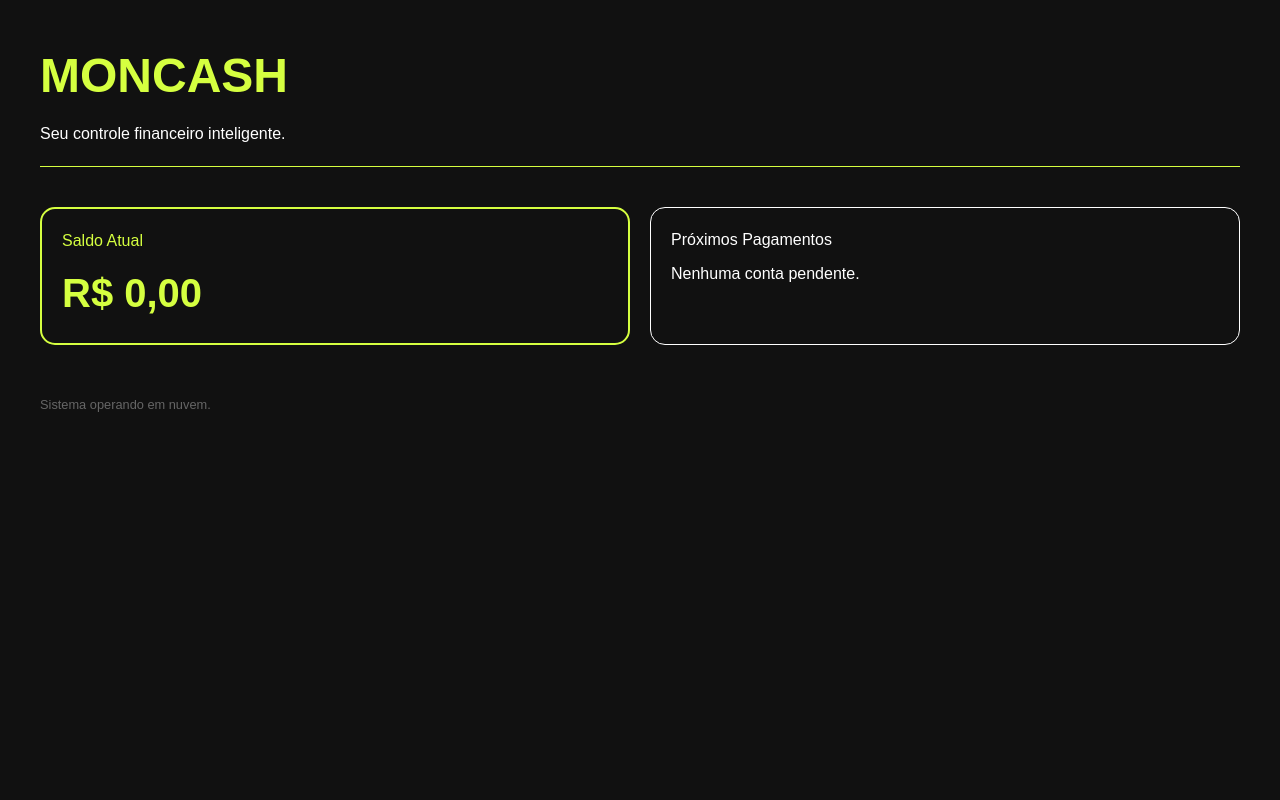
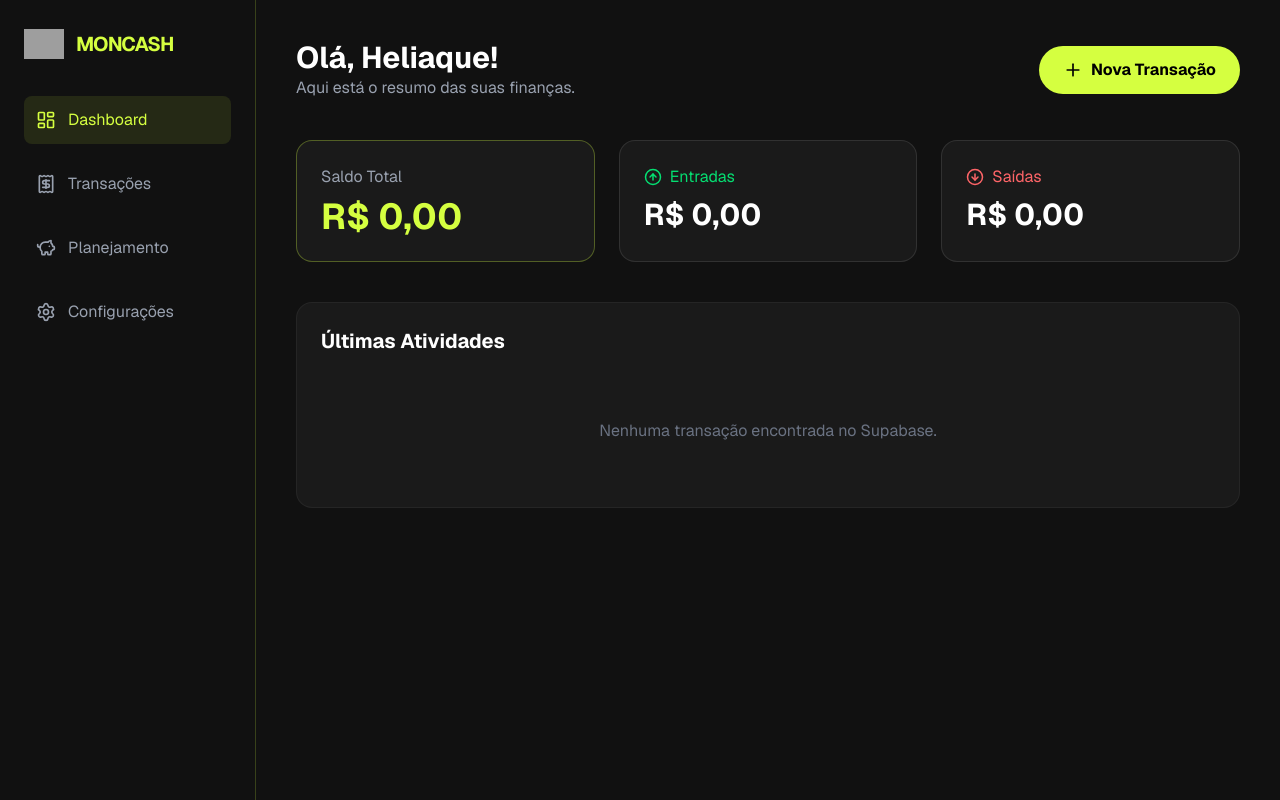
Before and after one commit to heliaquelima-92/moncash, a Next.js app: page / in a window 1280 px wide. Built offline with nearby package versions, Linux system fonts and the light colour scheme; grey boxes are pictures that could not be loaded.

Commit message:
Dashboard real com logo por link e ícones

```diff
--- a/package.json
+++ b/package.json
@@ -10,6 +10,7 @@
   },
   "dependencies": {
     "@supabase/supabase-js": "^2.105.4",
+    "lucide-react": "^1.14.0",
     "next": "16.2.6",
     "react": "19.2.4",
     "react-dom": "19.2.4"
--- a/src/app/page.tsx
+++ b/src/app/page.tsx
@@ -1,29 +1,75 @@
 import React from 'react';
+import { LayoutDashboard, Receipt, PiggyBank, Settings, Plus, ArrowUpCircle, ArrowDownCircle } from 'lucide-react';
 
 export default function Home() {
+  // SUBSTITUA O LINK ABAIXO PELO LINK DA LOGO QUE VOCÊ ME MANDOU
+  const logoUrl = "LINK_DA_SUA_LOGO_AQUI";
+
   return (
-    <div style={{ backgroundColor: '#111111', color: '#D5FF40', minHeight: '100vh', padding: '40px', fontFamily: 'sans-serif' }}>
-      <header style={{ borderBottom: '1px solid #D5FF40', paddingBottom: '20px', marginBottom: '40px' }}>
-        <h1 style={{ fontSize: '3rem', fontWeight: 'bold', margin: 0 }}>MONCASH</h1>
-        <p style={{ color: '#ffffff', margin: '10px 0 0 0' }}>Seu controle financeiro inteligente.</p>
-      </header>
+    <div className="flex min-h-screen bg-[#111111] text-white font-sans">
+      {/* Sidebar - Barra Lateral */}
+      <aside className="w-64 border-r border-[#D5FF40]/20 p-6 flex flex-col gap-8">
+        <div className="flex items-center gap-3">
+          <img src={logoUrl} alt="Moncash Logo" className="w-10 h-10 object-contain" />
+          <span className="text-[#D5FF40] font-bold text-xl tracking-tighter">MONCASH</span>
+        </div>
 
-      <main>
-        <div style={{ display: 'grid', gridTemplateColumns: 'repeat(auto-fit, minmax(250px, 1fr))', gap: '20px' }}>
-          <div style={{ border: '2px solid #D5FF40', padding: '20px', borderRadius: '15px' }}>
-            <h3 style={{ margin: '0 0 10px 0' }}>Saldo Atual</h3>
-            <p style={{ fontSize: '2.5rem', fontWeight: 'bold', margin: 0 }}>R$ 0,00</p>
+        <nav className="flex flex-col gap-4">
+          <a href="#" className="flex items-center gap-3 text-[#D5FF40] bg-[#D5FF40]/10 p-3 rounded-lg">
+            <LayoutDashboard size={20} /> Dashboard
+          </a>
+          <a href="#" className="flex items-center gap-3 text-gray-400 hover:text-[#D5FF40] p-3 transition-all">
+            <Receipt size={20} /> Transações
+          </a>
+          <a href="#" className="flex items-center gap-3 text-gray-400 hover:text-[#D5FF40] p-3 transition-all">
+            <PiggyBank size={20} /> Planejamento
+          </a>
+          <a href="#" className="flex items-center gap-3 text-gray-400 hover:text-[#D5FF40] p-3 transition-all">
+            <Settings size={20} /> Configurações
+          </a>
+        </nav>
+      </aside>
+
+      {/* Main Content - Conteúdo Principal */}
+      <main className="flex-1 p-10">
+        <header className="flex justify-between items-center mb-10">
+          <div>
+            <h1 className="text-3xl font-bold">Olá, Heliaque!</h1>
+            <p className="text-gray-400">Aqui está o resumo das suas finanças.</p>
           </div>
-          <div style={{ border: '1px solid #ffffff', padding: '20px', borderRadius: '15px', color: '#ffffff' }}>
-            <h3 style={{ margin: '0 0 10px 0' }}>Próximos Pagamentos</h3>
-            <p style={{ margin: 0 }}>Nenhuma conta pendente.</p>
+          <button className="bg-[#D5FF40] text-black px-6 py-3 rounded-full font-bold flex items-center gap-2 hover:brightness-90 transition-all">
+            <Plus size={20} /> Nova Transação
+          </button>
+        </header>
+
+        {/* Cards de Resumo */}
+        <div className="grid grid-cols-3 gap-6 mb-10">
+          <div className="bg-[#1a1a1a] p-6 rounded-2xl border border-[#D5FF40]/30">
+            <p className="text-gray-400 mb-2">Saldo Total</p>
+            <h2 className="text-4xl font-bold text-[#D5FF40]">R$ 0,00</h2>
+          </div>
+          <div className="bg-[#1a1a1a] p-6 rounded-2xl border border-white/10">
+            <div className="flex items-center gap-2 text-green-400 mb-2">
+              <ArrowUpCircle size={18} /> <span>Entradas</span>
+            </div>
+            <h2 className="text-3xl font-bold">R$ 0,00</h2>
+          </div>
+          <div className="bg-[#1a1a1a] p-6 rounded-2xl border border-white/10">
+            <div className="flex items-center gap-2 text-red-400 mb-2">
+              <ArrowDownCircle size={18} /> <span>Saídas</span>
+            </div>
+            <h2 className="text-3xl font-bold">R$ 0,00</h2>
+          </div>
+        </div>
+
+        {/* Lista de Transações Recentes */}
+        <div className="bg-[#1a1a1a] rounded-2xl p-6 border border-white/5">
+          <h3 className="text-xl font-bold mb-6">Últimas Atividades</h3>
+          <div className="text-center py-10 text-gray-500">
+            <p>Nenhuma transação encontrada no Supabase.</p>
           </div>
         </div>
       </main>
-
-      <footer style={{ marginTop: '50px', fontSize: '0.8rem', color: '#666' }}>
-        Sistema operando em nuvem.
-      </footer>
     </div>
   );
 }
```
Also changed, not shown: 1 other file (tests, documents, lock files or other folders).
